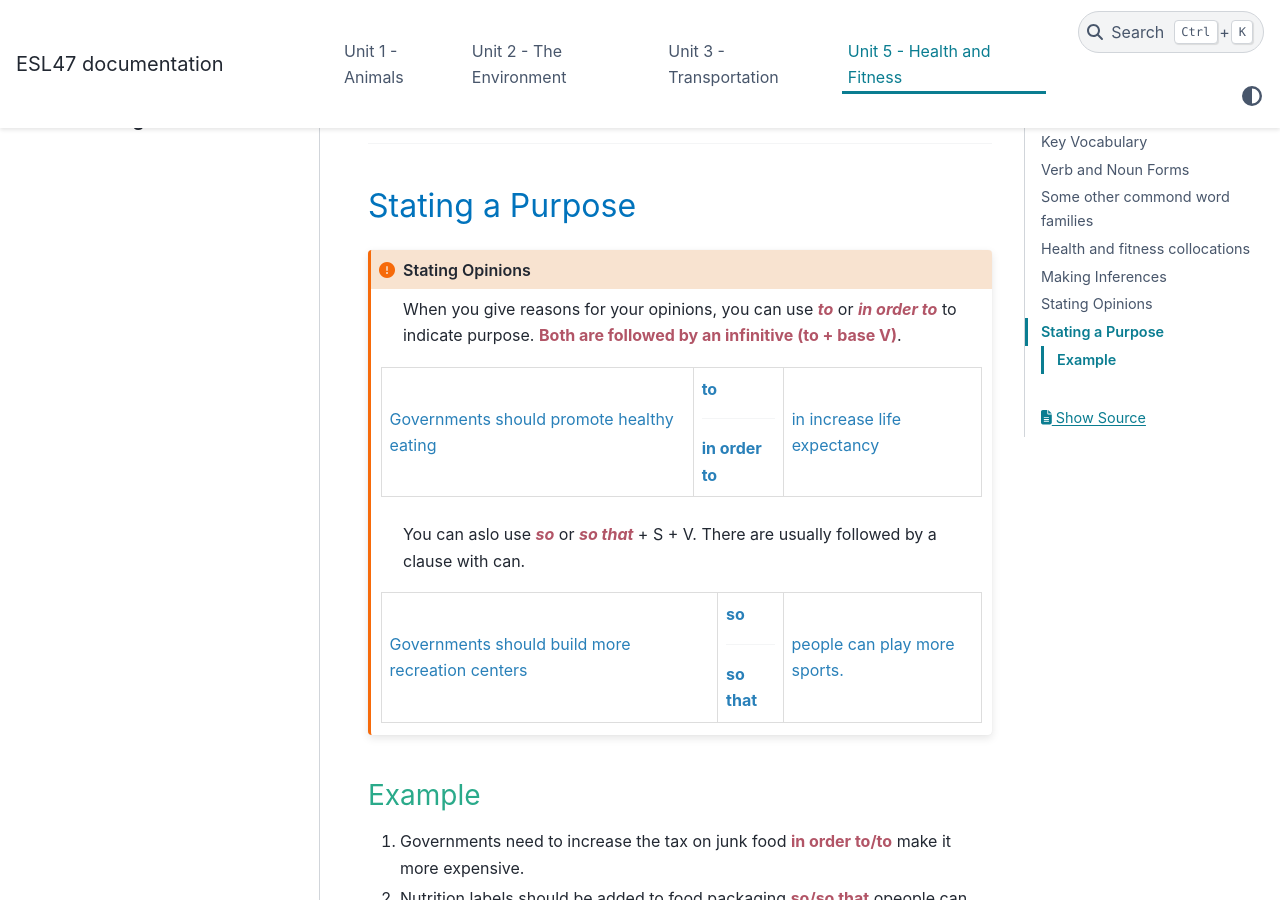
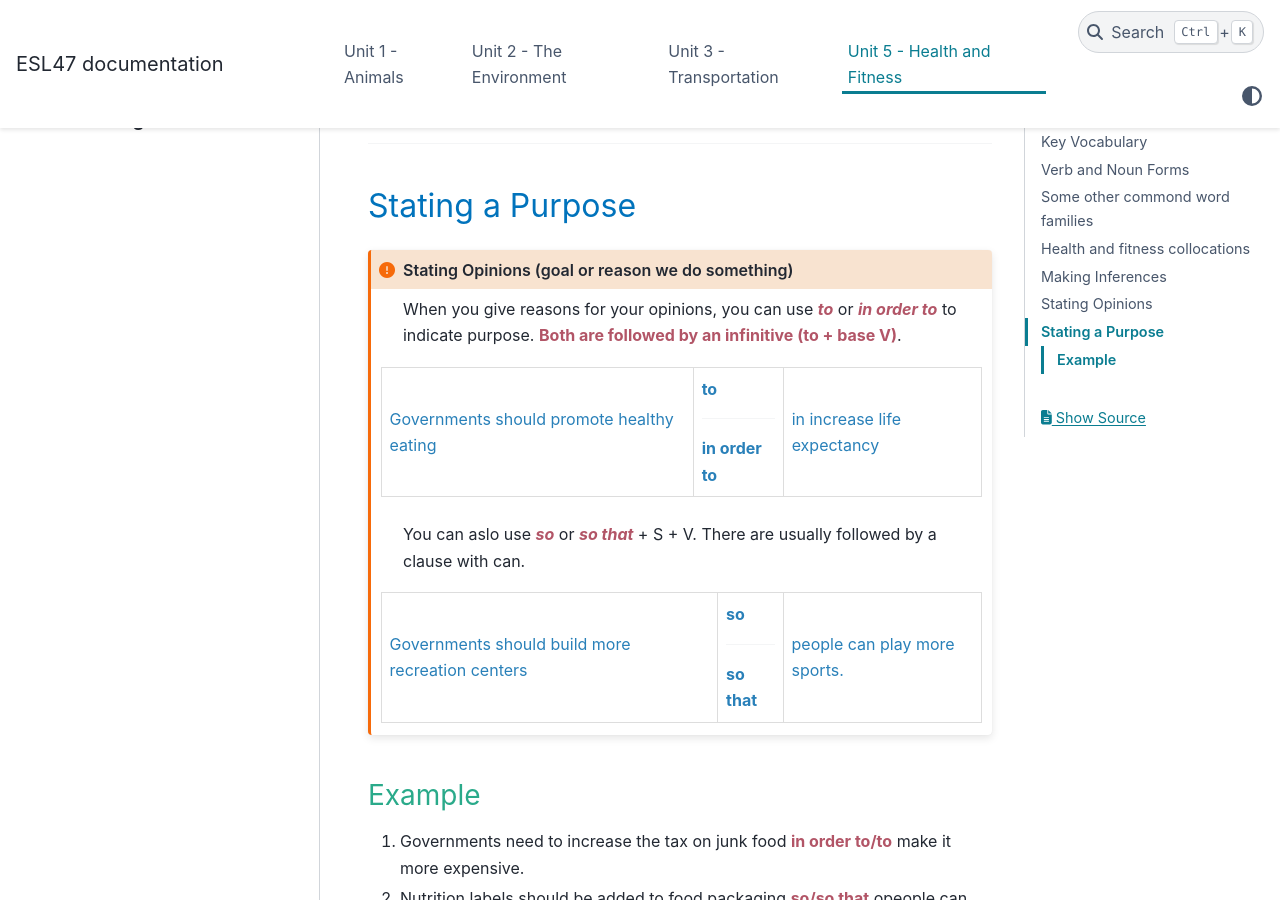
Before and after one commit to vpa24/ESL-47---Intermediate-Low-Integrated-Reading-Writing, a Sphinx documentation site: the page built from docs/source/unit5.md, in a window 1280 px wide and 900 px high, scrolled down 6225 px. Built offline with Sphinx 7.4.7 and the PyData theme 0.15.4, drawn with Linux system fonts in a browser that asks for light colours; some web fonts are replaced.

Commit message:
update title

`````diff
--- a/docs/source/unit5.md
+++ b/docs/source/unit5.md
@@ -366,7 +366,7 @@ Good writers need to clearly state thier opinions when they write an opinion ess
 
 ## Stating a Purpose
 
-````{admonition} Stating Opinions
+````{admonition} Stating Opinions (goal or reason we do something)
 :class: important
 
 When you give reasons for your opinions, you can use ___to___ or ___in order to___ to indicate purpose. __Both are followed by an infinitive (to + base V)__.
`````
